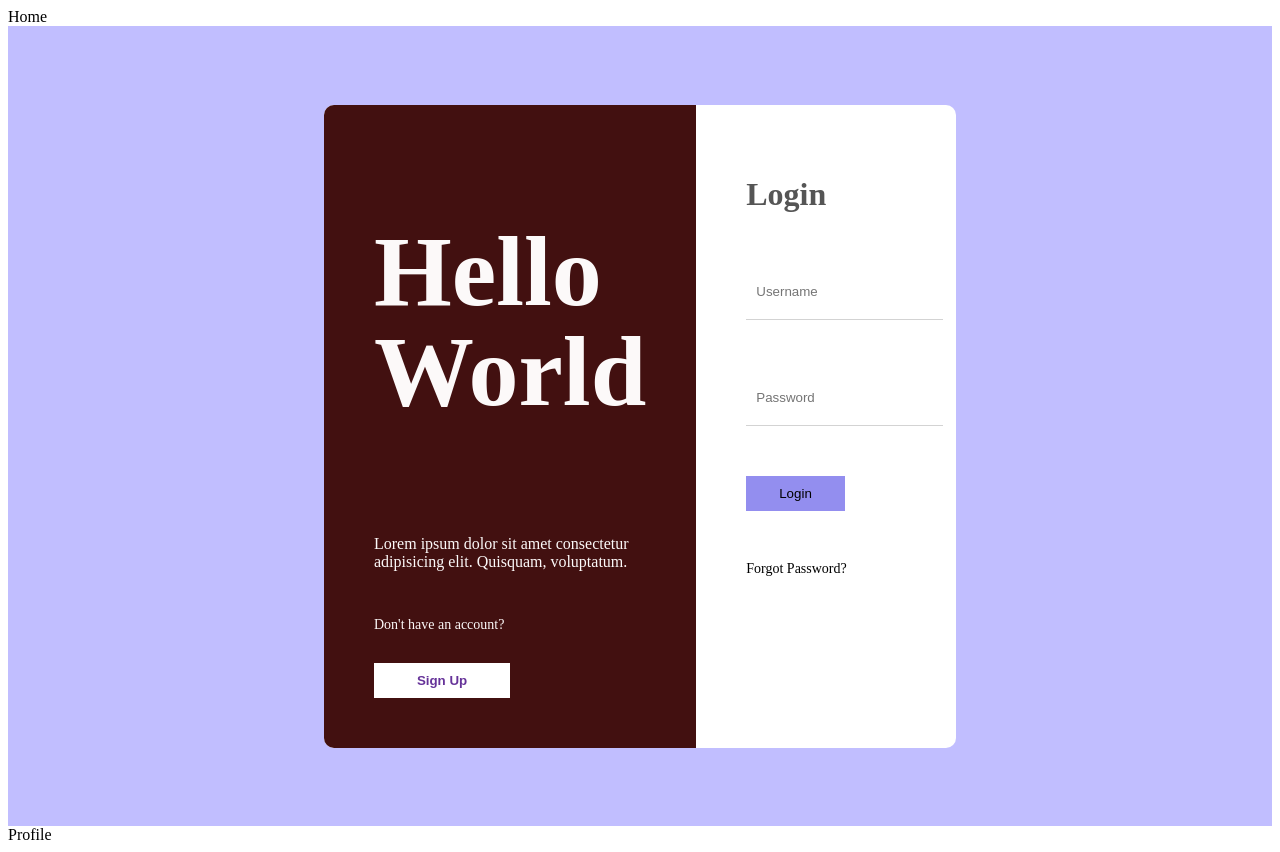
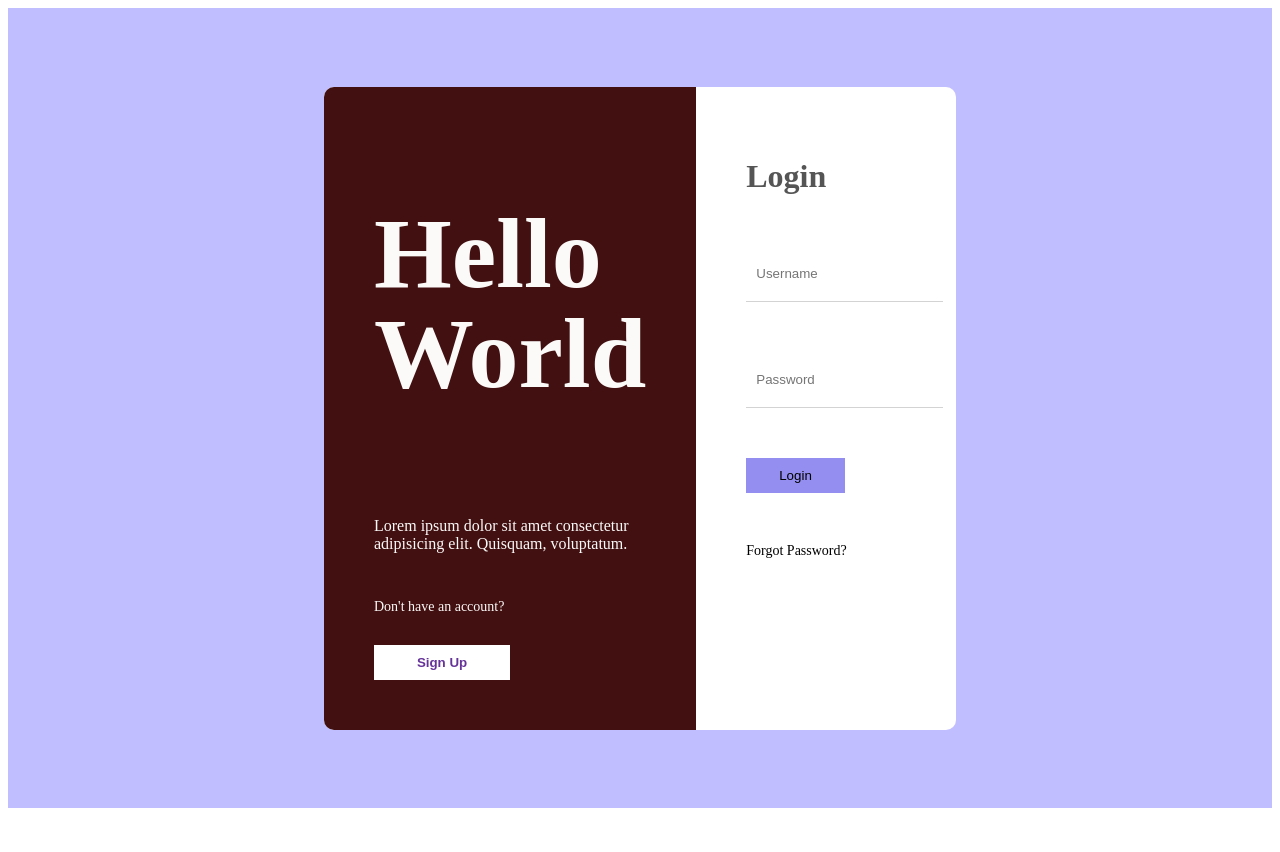
Before and after one commit to Isaiah-Mwinga/media-App, a React (Vite) app in the folder media/: page / in a window 1280 px wide. After the commit the page ends 816 px from the top, so only its background shows below. Built offline with nearby package versions, Linux system fonts and the light colour scheme.

Commit message:
media app

```diff
--- a/media/src/main.jsx
+++ b/media/src/main.jsx
@@ -2,13 +2,11 @@ import React from 'react'
 import ReactDOM from 'react-dom/client'
 import Login from './pages/login/Login.jsx'
 //import Register from './pages/register/Register.jsx'
-import Profile from './pages/profile/Profile.jsx'
-import Home from './pages/home/Home.jsx'
+//import Profile from './pages/profile/Profile.jsx'
+//import Home from './pages/home/Home.jsx'
 
 ReactDOM.createRoot(document.getElementById('root')).render(
   <React.StrictMode>
-    <Home />
     <Login />
-    <Profile />
   </React.StrictMode>,
 )
```
